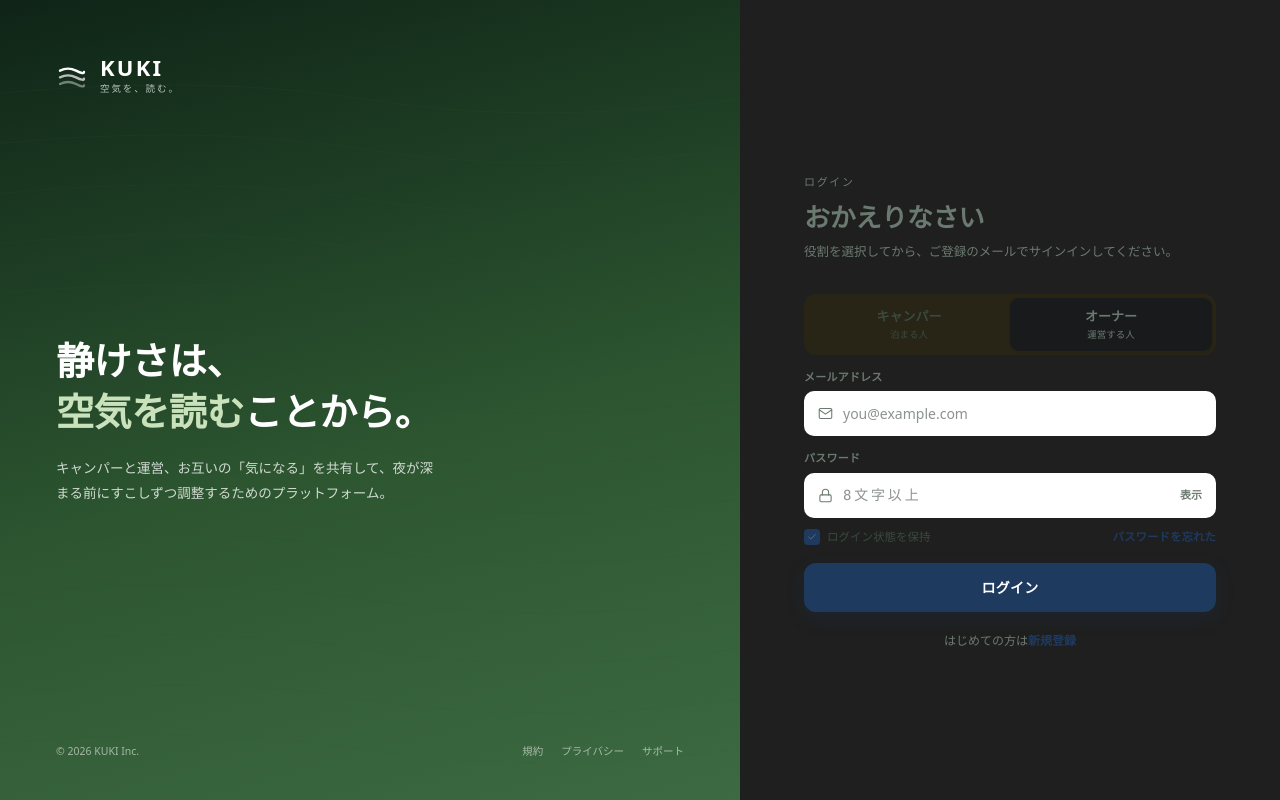
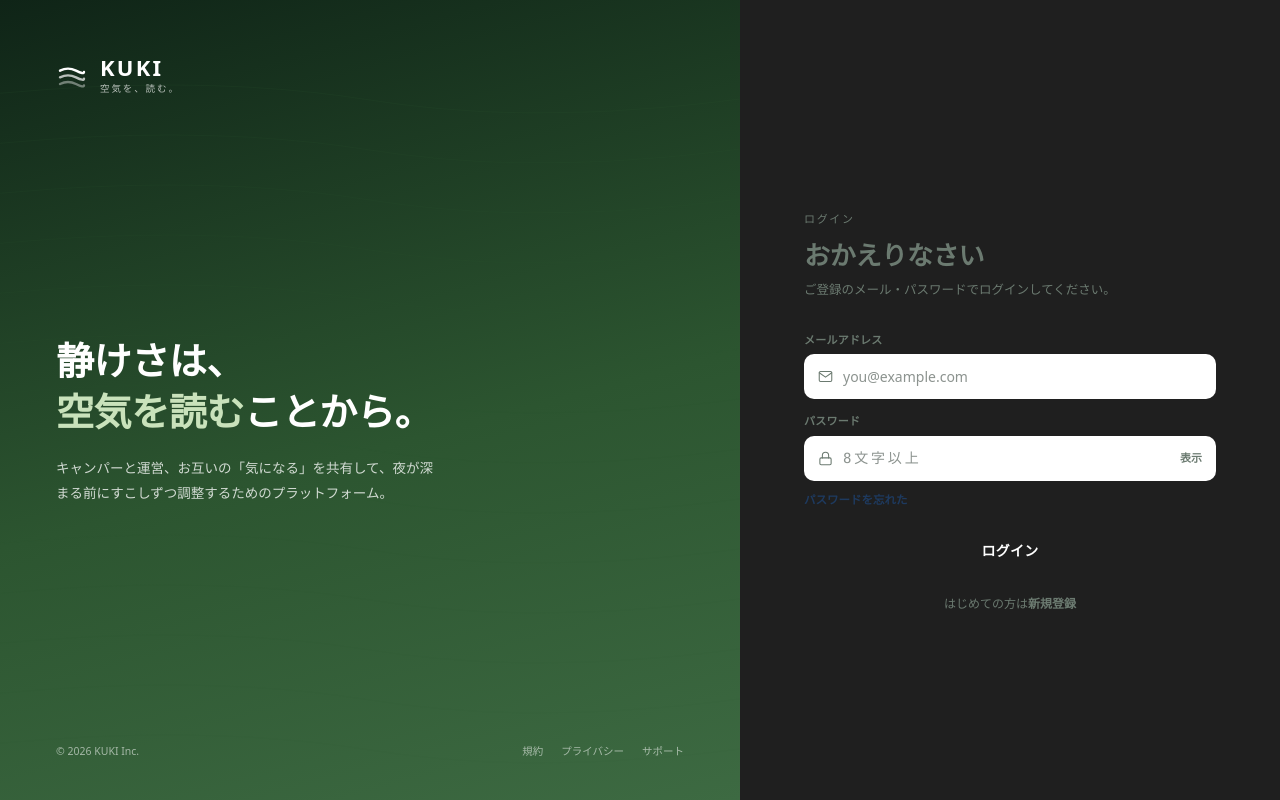
Before and after one commit to ichinari/kuki, a Next.js app in the folder frontend/: page /login in a window 1280 px wide. Built offline with nearby package versions, Linux system fonts and the light colour scheme.

Commit message:
ログインフォームのデフォルトロールを削除し、ログインメッセージを更新

```diff
--- a/frontend/src/components/login/LoginDesktop.tsx
+++ b/frontend/src/components/login/LoginDesktop.tsx
@@ -68,11 +68,11 @@ export default function LoginDesktop() {
           <div className={className.eyebrow}>ログイン</div>
           <div className={className.pageTitle}>おかえりなさい</div>
           <div className={className.pageSubtitle}>
-            役割を選択してから、ご登録のメールでサインインしてください。
+            ご登録のメール・パスワードでログインしてください。
           </div>
         </div>
 
-        <LoginForm defaultRole="owner" />
+        <LoginForm />
       </div>
     </div>
   );
--- a/frontend/src/components/login/LoginForm.tsx
+++ b/frontend/src/components/login/LoginForm.tsx
@@ -6,26 +6,17 @@ import { KUKI } from "@/css/utils";
 import { CheckIcon, LockIcon, MailIcon } from "./icons";
 import * as className from "@/css/loginForm";
 
-export type Role = "camper" | "owner";
-
-interface LoginFormProps {
-  defaultRole?: Role;
-}
-
 type LoginState = { error: string | null };
 
-export default function LoginForm({ defaultRole = "camper" }: LoginFormProps) {
+export default function LoginForm() {
   const router = useRouter();
 
   const [formData, setFormData] = useState({
-    role: defaultRole,
     email: "",
     password: "",
     remember: true,
   });
   const [showPassword, setShowPassword] = useState(false);
-
-  const accent = formData.role === "owner" ? KUKI.dusk : KUKI.forest;
 
   const loginFormAction = async (
     _previousState: LoginState,
@@ -57,33 +48,6 @@ export default function LoginForm({ defaultRole = "camper" }: LoginFormProps) {
   });
   return (
     <form action={formAction} className={className.form}>
-      {/* role はトグル (JS state) なので hidden で FormData に乗せる */}
-      <input type="hidden" name="role" value={formData.role} />
-
-      <div className={className.roleToggle}>
-        {(
-          [
-            { id: "camper", label: "キャンパー", sub: "泊まる人" },
-            { id: "owner", label: "オーナー", sub: "運営する人" },
-          ] as const
-        ).map((r) => {
-          const on = r.id === formData.role;
-          return (
-            <button
-              type="button"
-              key={r.id}
-              onClick={() => setFormData({ ...formData, role: r.id })}
-              className={`${className.roleBtn} ${
-                on ? className.roleBtnOn : className.roleBtnOff
-              }`}
-            >
-              <div className={className.roleLabel}>{r.label}</div>
-              <div className={className.roleSub}>{r.sub}</div>
-            </button>
-          );
-        })}
-      </div>
-
       <Field label="メールアドレス" icon={<MailIcon />}>
         <input
           type="email"
@@ -125,26 +89,6 @@ export default function LoginForm({ defaultRole = "camper" }: LoginFormProps) {
       </Field>
 
       <div className={className.rememberRow}>
-        <label className={className.rememberLabel}>
-          <input
-            type="checkbox"
-            name="remember"
-            checked={formData.remember}
-            onChange={(e) =>
-              setFormData({ ...formData, remember: e.target.checked })
-            }
-            className={className.rememberHiddenInput}
-          />
-          <span
-            className={`${className.rememberBox} ${
-              formData.remember ? "" : className.rememberBoxOff
-            }`}
-            style={formData.remember ? { background: accent } : undefined}
-          >
-            {formData.remember && <CheckIcon size={10} />}
-          </span>
-          ログイン状態を保持
-        </label>
         <a href="#" className={className.forgotLink}>
           パスワードを忘れた
         </a>
@@ -154,22 +98,13 @@ export default function LoginForm({ defaultRole = "camper" }: LoginFormProps) {
         <p className="text-[12px] text-red-500 -mt-1">{status.error}</p>
       )}
 
-      <button
-        type="submit"
-        disabled={isPending}
-        className={className.submit}
-        style={{ background: accent, boxShadow: `0 6px 18px ${accent}3a` }}
-      >
+      <button type="submit" disabled={isPending} className={className.submit}>
         {isPending ? "ログイン中..." : "ログイン"}
       </button>
 
       <div className={className.signupFooter}>
         はじめての方は
-        <a
-          href="/signup"
-          className={className.signupLink}
-          style={{ color: accent }}
-        >
+        <a href="/signup" className={className.signupLink}>
           新規登録
         </a>
       </div>
--- a/frontend/src/components/login/LoginMobile.tsx
+++ b/frontend/src/components/login/LoginMobile.tsx
@@ -44,7 +44,7 @@ export default function LoginMobile() {
           <div className={className.brandSubtitle}>空気を、読む。</div>
         </div>
 
-        <LoginForm defaultRole="camper" />
+        <LoginForm />
       </div>
 
       <div className={className.legal}>
```
